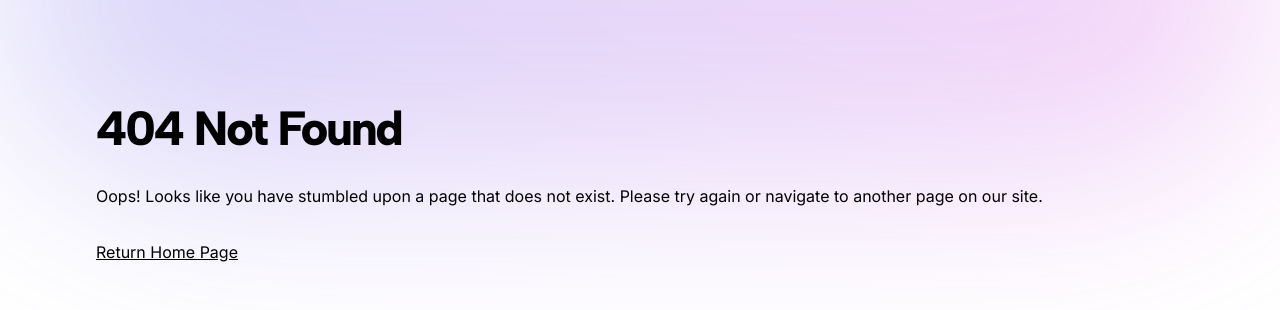
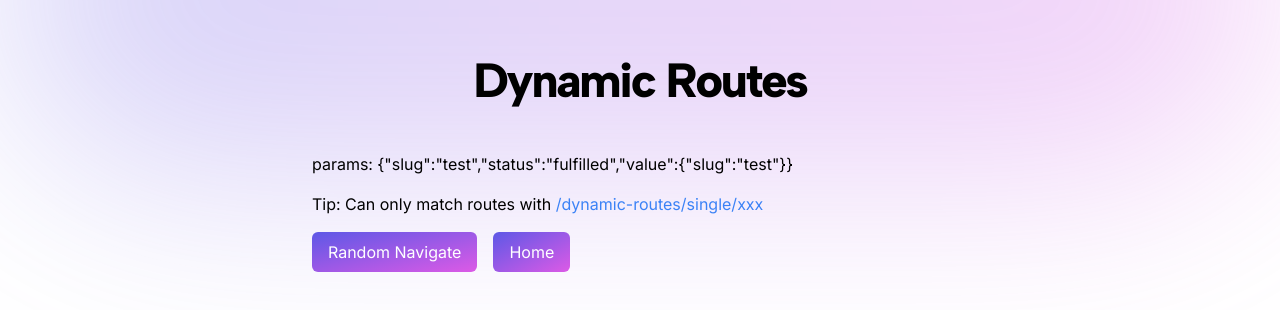
Before and after one commit to caohonghai/nextjs-learning-guidance, a Next.js app: page /dynamic-routes/single/test in a window 1280 px wide. Before the commit this address had no page. Shown: the top 310 px of the page. Built offline with nearby package versions, Linux system fonts and the light colour scheme; some icons are missing.

Commit message:
feat: add dynamic routes demo

```diff
--- a/app/courses/index.ts
+++ b/app/courses/index.ts
@@ -11,13 +11,14 @@ export const courses: Course[] = [
     description:
       "Include Routes, Pages, Layouts, Root Layout, Template, Loading, Error Handling, Not Found etc.",
     icon: "ion:navigate-circle-outline",
-    url: '/defining-routes'
+    url: "/defining-routes",
   },
   {
     name: "Dynamic Routes",
     description:
       "Display the content of the article corresponding to the id parameter in the URL.",
     icon: "ph:planet-bold",
+    url: "/dynamic-routes",
   },
   {
     name: "Route Groups",
--- /dev/null
+++ b/app/dynamic-routes/layout.tsx
@@ -0,0 +1,20 @@
+import { Albert_Sans } from "next/font/google";
+const albert = Albert_Sans({
+  subsets: ["latin"],
+});
+export default function Layout({
+  children,
+}: {
+  children: React.ReactNode;
+}) {
+  return (
+    <div className="max-w-prose mx-auto">
+      <h1
+        className={`${albert.className} text-4xl lg:text-5xl font-extrabold lg:tracking-tight xl:tracking-tighter text-center`}
+      >
+        Dynamic Routes
+      </h1>
+      {children}
+    </div>
+  );
+}
--- /dev/null
+++ b/app/dynamic-routes/multiple/[...slug]/page.tsx
@@ -0,0 +1,47 @@
+import Link from "next/link";
+function generateRandomRouteWithParams() {
+  const letters = "abcdefghijklmnopqrstuvwxyz";
+  let route = "/";
+
+  const numParams =
+    Math.floor(Math.random() * 5) + 1;
+
+  for (let i = 0; i < 10; i++) {
+    route += letters.charAt(
+      Math.floor(Math.random() * letters.length)
+    );
+  }
+
+  for (let j = 0; j < numParams; j++) {
+    route += `/${letters.charAt(
+      Math.floor(Math.random() * letters.length)
+    )}`;
+  }
+
+  return route;
+}
+export default function DynamicRoutesSlug({
+  params,
+}: {
+  params: { slug: string };
+}) {
+  return (
+    <div className="mt-12 flex flex-col gap-4">
+      <p>params: {JSON.stringify(params)}</p>
+      <div className="flex gap-4">
+        <Link
+          href={`/dynamic-routes/multiple/${generateRandomRouteWithParams()}`}
+          className="bg-gradient-to-br max-w-fit from-[#5d58e6] to-[#dc5ae6] hover:from-[#dc5ae6] hover:to-[#5d58e6] px-4 py-2 rounded-md text-white"
+        >
+          Random Navigate
+        </Link>
+        <Link
+          href={`/dynamic-routes/`}
+          className="bg-gradient-to-br max-w-fit from-[#5d58e6] to-[#dc5ae6] hover:from-[#dc5ae6] hover:to-[#5d58e6] px-4 py-2 rounded-md text-white"
+        >
+          Home
+        </Link>
+      </div>
+    </div>
+  );
+}
--- /dev/null
+++ b/app/dynamic-routes/page.tsx
@@ -0,0 +1,33 @@
+import Link from "next/link";
+
+export default function DynamicRoutes() {
+  return (
+    <div className="mt-12">
+      <div className="flex gap-4">
+        <Link
+          href="/dynamic-routes/single/test"
+          className="text-zinc-600 hover:text-zinc-900"
+        >
+          <span>[folderName]</span>
+        </Link>
+        <Link
+          href="/dynamic-routes/multiple/test"
+          className="text-zinc-600 hover:text-zinc-900"
+        >
+          <span>[...folderName]</span>
+        </Link>
+        <Link
+          href="/dynamic-routes/multiple-match-root/"
+          className="text-zinc-600 hover:text-zinc-900"
+        >
+          <span>[[...folderName]]</span>
+        </Link>
+      </div>
+      <div className="mt-4">
+        Click on the three different links above
+        to access the corresponding route matching
+        rules.
+      </div>
+    </div>
+  );
+}
--- /dev/null
+++ b/app/dynamic-routes/single/[slug]/page.tsx
@@ -0,0 +1,33 @@
+import Link from "next/link";
+
+export default function DynamicRoutesSlug({
+  params,
+}: {
+  params: { slug: string };
+}) {
+  return (
+    <div className="mt-12 flex flex-col gap-4">
+      <p>params: {JSON.stringify(params)}</p>
+      <p>
+        Tip: Can only match routes with{" "}
+        <span className="text-blue-500">
+          /dynamic-routes/single/xxx
+        </span>
+      </p>
+      <div className="flex gap-4">
+        <Link
+          href={`/dynamic-routes/single/${Math.random()}`}
+          className="bg-gradient-to-br max-w-fit from-[#5d58e6] to-[#dc5ae6] hover:from-[#dc5ae6] hover:to-[#5d58e6] px-4 py-2 rounded-md text-white"
+        >
+          Random Navigate
+        </Link>
+        <Link
+          href={`/dynamic-routes/`}
+          className="bg-gradient-to-br max-w-fit from-[#5d58e6] to-[#dc5ae6] hover:from-[#dc5ae6] hover:to-[#5d58e6] px-4 py-2 rounded-md text-white"
+        >
+          Home
+        </Link>
+      </div>
+    </div>
+  );
+}
--- a/app/template.tsx
+++ b/app/template.tsx
@@ -27,9 +27,7 @@ export default function RootTemplate({
               className="w-[24px] h-auto text-zinc-600 hover:text-black"
             />
           </Link>
-          <Link
-            href="/"
-          >
+          <Link href="/">
             <Icon
               icon="mingcute:home-3-line"
               className="w-[24px] h-auto text-zinc-600 hover:text-black"
```
